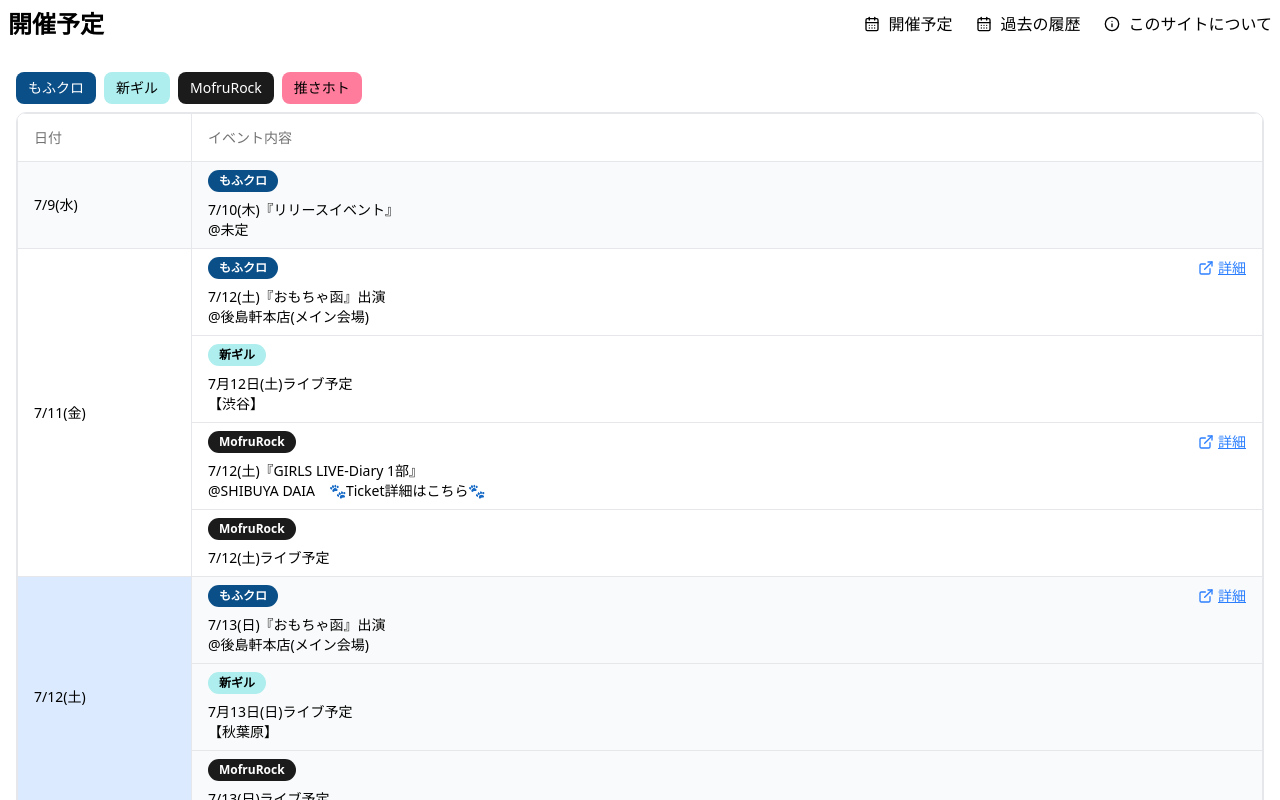
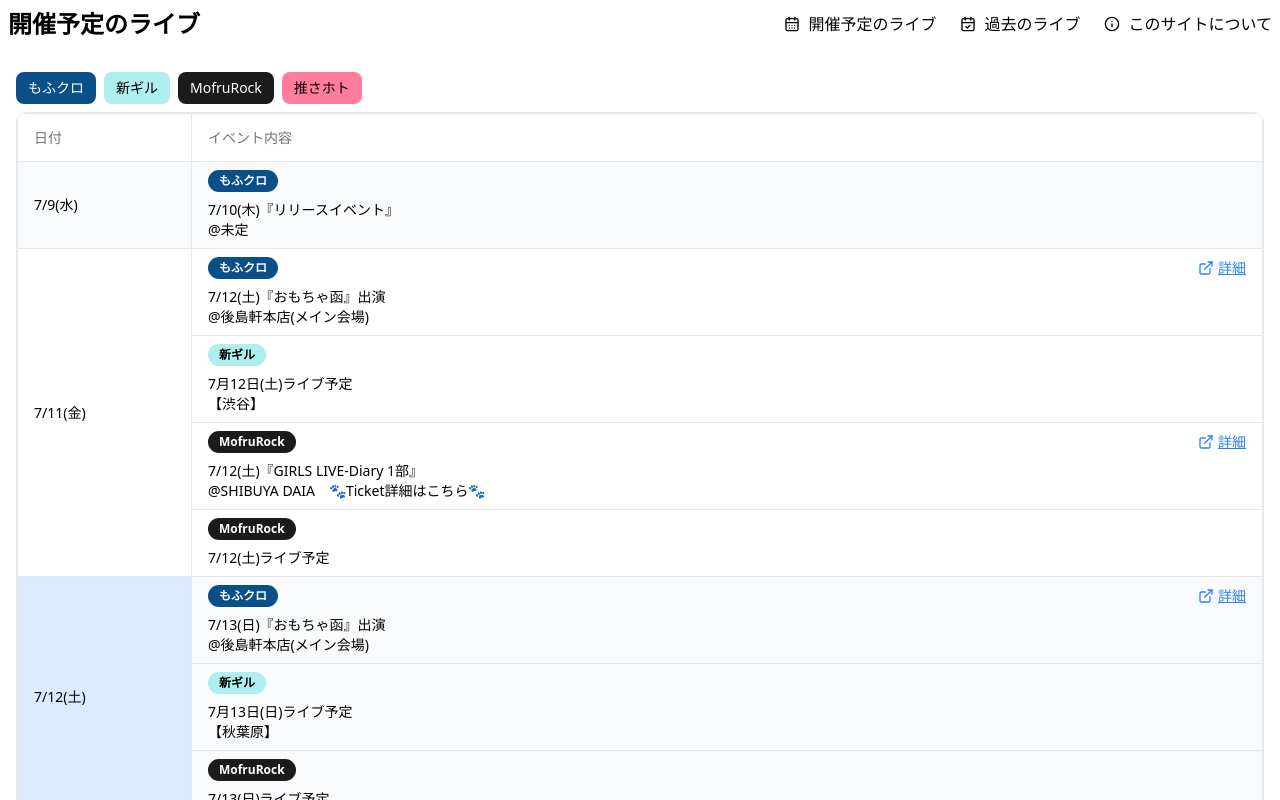
Before and after one commit to momo-lab/www-livelist, a React (Vite) app: page / in a window 1280 px wide. Shown: the top 800 px of the page. Built offline with nearby package versions, Linux system fonts and the light colour scheme.

Commit message:
メニューのアイコンとタイトルを調整

```diff
--- a/src/components/Header.tsx
+++ b/src/components/Header.tsx
@@ -1,6 +1,6 @@
 import React, { useState } from 'react';
 import { Link } from 'react-router-dom';
-import { Menu, CalendarDays, Info } from 'lucide-react';
+import { Menu, CalendarDays, CalendarCheck, Info } from 'lucide-react';
 import { Button } from '@/components/ui/button';
 import {
   Sheet,
@@ -12,8 +12,8 @@ import {
 } from '@/components/ui/sheet';
 
 const TITLES: Record<string, string> = {
-  '/': '開催予定',
-  '/past': '過去の履歴',
+  '/': '開催予定のライブ',
+  '/past': '過去のライブ',
   '/about': 'このサイトについて',
 };
 
@@ -33,7 +33,7 @@ export const Header: React.FC = () => {
           onClick={() => setIsOpen(false)}
         >
           <CalendarDays className="h-4 w-4 mr-2" />
-          開催予定
+          {TITLES['/']}
         </Link>
       </li>
       <li className="ms-2">
@@ -42,8 +42,8 @@ export const Header: React.FC = () => {
           className="hover:underline flex items-center"
           onClick={() => setIsOpen(false)}
         >
-          <CalendarDays className="h-4 w-4 mr-2" />
-          過去の履歴
+          <CalendarCheck className="h-4 w-4 mr-2" />
+          {TITLES['/past']}
         </Link>
       </li>
       <li className="ms-2">
@@ -53,7 +53,7 @@ export const Header: React.FC = () => {
           onClick={() => setIsOpen(false)}
         >
           <Info className="h-4 w-4 mr-2" />
-          このサイトについて
+          {TITLES['/about']}
         </Link>
       </li>
     </>
--- a/src/pages/About.tsx
+++ b/src/pages/About.tsx
@@ -10,8 +10,8 @@ export const AboutPage: React.FC = () => {
           このサイトは、ルミナス所属アイドルのライブ出演情報を時系列で整理した、個人による非公式のまとめです。
         </p>
         <ul className="list-disc pl-5 mb-2">
-          <li>「開催予定」には今日以降のライブ予定が表示されます。</li>
-          <li>「過去の履歴」にはすでに終了したライブ情報が表示されます。</li>
+          <li>「開催予定のライブ」には今日以降のライブ予定が表示されます。</li>
+          <li>「過去のライブ」にはすでに終了したライブ情報が表示されます。</li>
         </ul>
         <p className="mb-2">
           掲載内容は、各アイドルの
```
